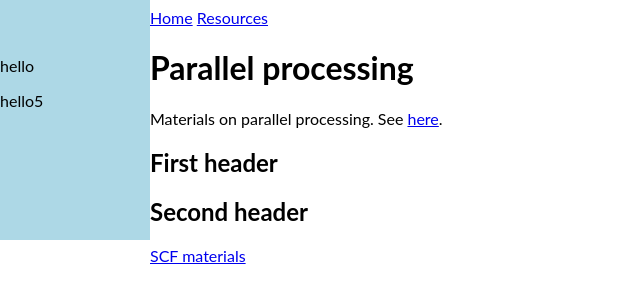
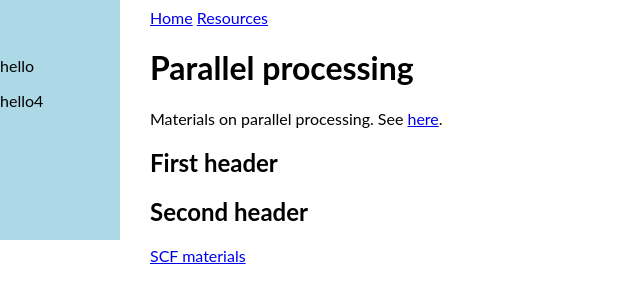
Before and after one commit to paciorek/tutorial-test, a Jekyll site: the page built from index.md, in a window 1280 px wide. Shown: the top 303 px of the page, without its empty margins (0-640 px from the left). Built offline with Jekyll 4.4.1, drawn with Linux system fonts in a browser that asks for light colours.

Commit message:
try to fix sidebar

```diff
--- a/_layouts/default.html
+++ b/_layouts/default.html
@@ -16,7 +16,7 @@
     </section>
     <div class="sidebar">
       <p>hello</p>
-      <p>hello5</p>
+      <p>hello4</p>
     </div>
     <footer>
       <a href="https://statistics.berkeley.edu/computing">SCF materials</a>
--- a/stylesheets/main.css
+++ b/stylesheets/main.css
@@ -5,7 +5,7 @@ body {
 
 .sidebar {
 height: 200px;
-width: 150px;
+width: 120px;
 position: fixed;
 top: 0;
 left: 0;
```
